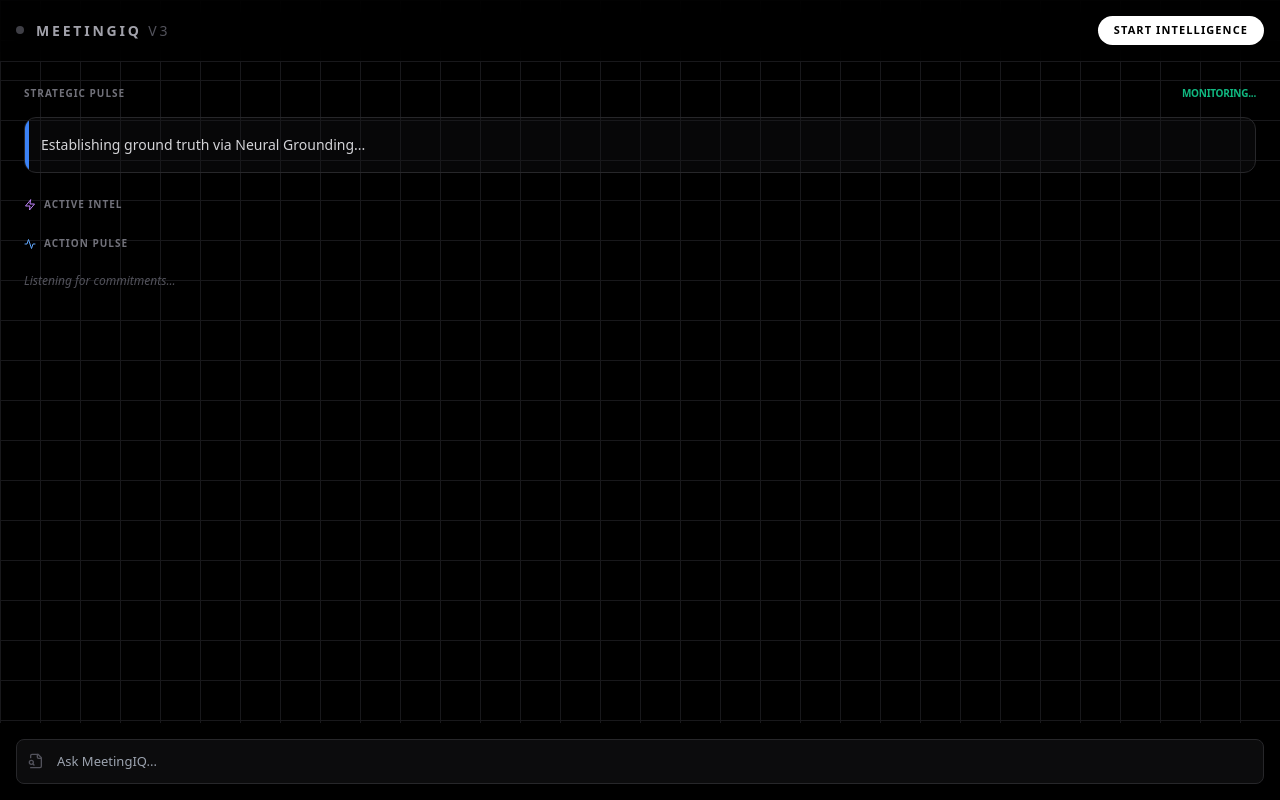
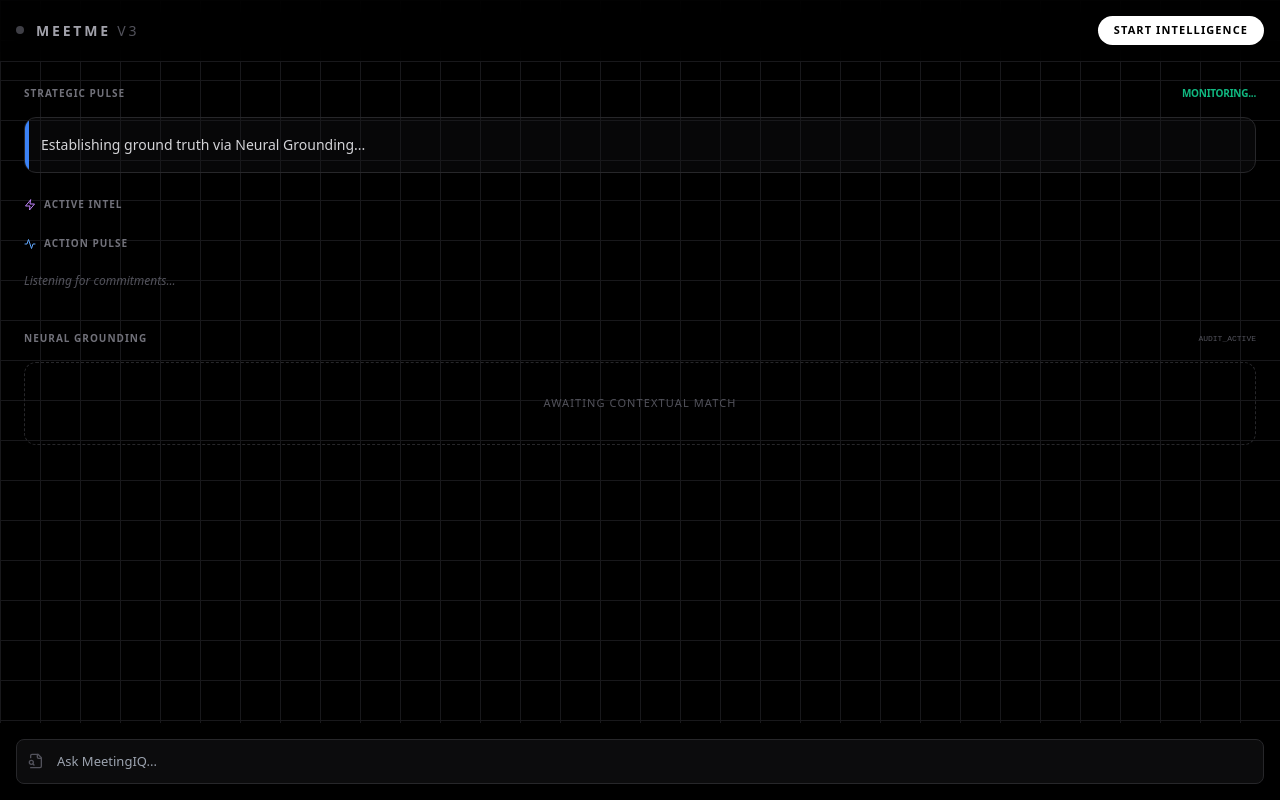
Before and after one commit to tanishapritha/meetme, a Next.js app: page / in a window 1280 px wide. Built offline with nearby package versions, Linux system fonts and the light colour scheme.

Commit message:
chore: ensure shortcut binding and service worker stability

```diff
--- a/app/layout.tsx
+++ b/app/layout.tsx
@@ -5,7 +5,7 @@
 const inter = Inter({ subsets: ["latin"] });
 
 export const metadata: Metadata = {
-    title: "MeetingIQ v3",
+    title: "MeetMe",
     description: "Enterprise-grade meeting intelligence.",
 };
 
--- a/app/page.tsx
+++ b/app/page.tsx
@@ -2,14 +2,29 @@
 
 import { motion, AnimatePresence } from "framer-motion";
 import { Mic, Activity, Zap, FileSearch, ShieldCheck } from "lucide-react";
-import { useState } from "react";
+import { useState, useEffect } from "react";
 import { HeroCard } from "@/components/intel/HeroCard";
+import { AuditFeed } from "@/components/intel/AuditFeed";
 import { useMeetingProcessor } from "@/hooks/useProcessor";
 
 export default function Home() {
     const [isRecording, setIsRecording] = useState(false);
     const [transcript, setTranscript] = useState("");
+    const [auditHits, setAuditHits] = useState<any[]>([]);
     const intelligence = useMeetingProcessor(transcript);
+
+    // Effect to bridge intelligence response to the rolling audit feed
+    useEffect(() => {
+        if (intelligence?.grounding?.matchFound) {
+            const detail = intelligence.grounding.detail;
+            if (!auditHits.some(h => h.detail === detail)) {
+                setAuditHits(prev => [
+                    { type: intelligence.grounding.type, detail },
+                    ...prev.slice(0, 2) // Maintain top 3
+                ]);
+            }
+        }
+    }, [intelligence]);
 
     return (
         <div className="flex flex-col h-screen text-white neural-grid">
@@ -17,7 +32,7 @@
             <header className="flex justify-between items-center p-4 border-b border-zinc-900 bg-black/80 backdrop-blur-md z-10">
                 <div className="flex items-center gap-3">
                     <div className={`w-2 h-2 rounded-full ${isRecording ? 'bg-red-500 animate-pulse ring-4 ring-red-500/20' : 'bg-zinc-700'}`} />
-                    <h1 className="text-[14px] font-black uppercase tracking-[0.2em] text-zinc-400">MeetingIQ <span className="text-zinc-600 font-normal">v3</span></h1>
+                    <h1 className="text-[14px] font-black uppercase tracking-[0.2em] text-zinc-400">MeetMe <span className="text-zinc-600 font-normal">v3</span></h1>
                 </div>
                 <button
                     onClick={() => setIsRecording(!isRecording)}
@@ -101,6 +116,11 @@
                     </div>
                 </section>
 
+                {/* Audit Feed Layer */}
+                <section className="mt-4 pb-20">
+                    <AuditFeed hits={auditHits} />
+                </section>
+
             </div>
 
             {/* Footer Controls */}
--- a/chrome-extension/sidepanel.js
+++ b/chrome-extension/sidepanel.js
@@ -115,7 +115,7 @@
         };
     }
 
-    console.log('MeetingIQ: Intelligence System Initialized.');
+    console.log('MeetMe: Intelligence System Initialized.');
 }
 
 async function handleFlashback() {
--- /dev/null
+++ b/components/intel/AuditFeed.tsx
@@ -0,0 +1,55 @@
+import { motion, AnimatePresence } from "framer-motion";
+
+interface AuditHitProps {
+    type: "SYNC" | "CONFLICT";
+    detail: string;
+}
+
+/**
+ * Enterprise Audit Feed.
+ * Stacks rolling intelligence hits from the RAG engine.
+ */
+export const AuditFeed = ({ hits }: { hits: AuditHitProps[] }) => {
+    return (
+        <div className="space-y-4">
+            <div className="flex items-center justify-between">
+                <h2 className="text-[10px] font-bold text-zinc-500 uppercase tracking-widest">Neural Grounding</h2>
+                <span className="text-[8px] font-mono text-zinc-600 uppercase">Audit_Active</span>
+            </div>
+
+            <div className="space-y-3">
+                <AnimatePresence mode="popLayout">
+                    {hits.map((hit, idx) => (
+                        <motion.div
+                            key={hit.detail} // Usually would use a unique ID
+                            layout
+                            initial={{ opacity: 0, x: -20 }}
+                            animate={{ opacity: 1, x: 0 }}
+                            exit={{ opacity: 0, scale: 0.95 }}
+                            className={`p-4 rounded-xl border-l-2 ${hit.type === 'CONFLICT'
+                                    ? 'border-red-500 bg-red-500/5'
+                                    : 'border-zinc-400 bg-zinc-900/50'
+                                }`}
+                        >
+                            <div className="flex justify-between items-start mb-2">
+                                <span className={`text-[9px] font-black mono ${hit.type === 'CONFLICT' ? 'text-red-500' : 'text-emerald-500'
+                                    }`}>
+                                    {hit.type === 'CONFLICT' ? 'CONFLICT_DETECTED' : 'RELEVANT_DOC_SYNC'}
+                                </span>
+                                <span className="text-[8px] text-zinc-600 mono uppercase">Audit Hit</span>
+                            </div>
+                            <p className="text-[13px] text-zinc-100 font-medium leading-relaxed italic">
+                                {hit.detail}
+                            </p>
+                        </motion.div>
+                    ))}
+                    {hits.length === 0 && (
+                        <div className="py-8 flex flex-col items-center justify-center border border-dashed border-zinc-800 rounded-xl">
+                            <p className="text-[11px] text-zinc-600 uppercase tracking-widest">Awaiting Contextual Match</p>
+                        </div>
+                    )}
+                </AnimatePresence>
+            </div>
+        </div>
+    );
+};
--- a/chrome-extension/lib/db.ts
+++ b/lib/db.ts
@@ -23,7 +23,7 @@
     heroCards!: Table<HeroCard>;
 
     constructor() {
-        super('MeetingIQ_v3_Vault');
+        super('MeetMe_v3_Vault');
         this.version(1).stores({
             documents: '++id, title, dateAdded',
             heroCards: '++id, entityName, docId'
--- a/package.json
+++ b/package.json
@@ -1,5 +1,5 @@
 {
-    "name": "meetme-v3",
+    "name": "meetme",
     "version": "0.1.0",
     "private": true,
     "scripts": {
```
Also changed, not shown: tsconfig.json (+7 -1 lines), chrome-extension/manifest.json, 1 other file (tests, documents, lock files or other folders).
